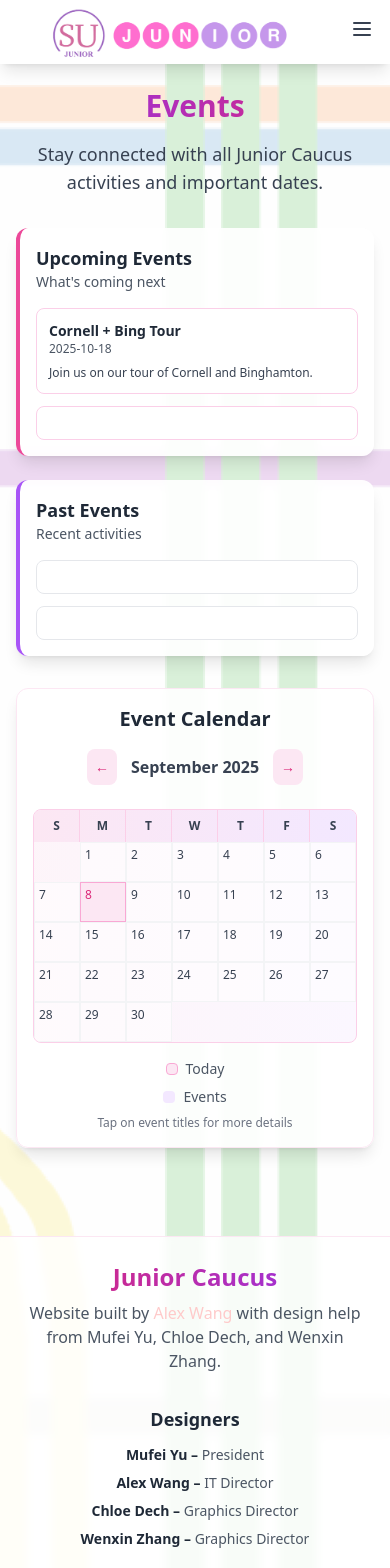
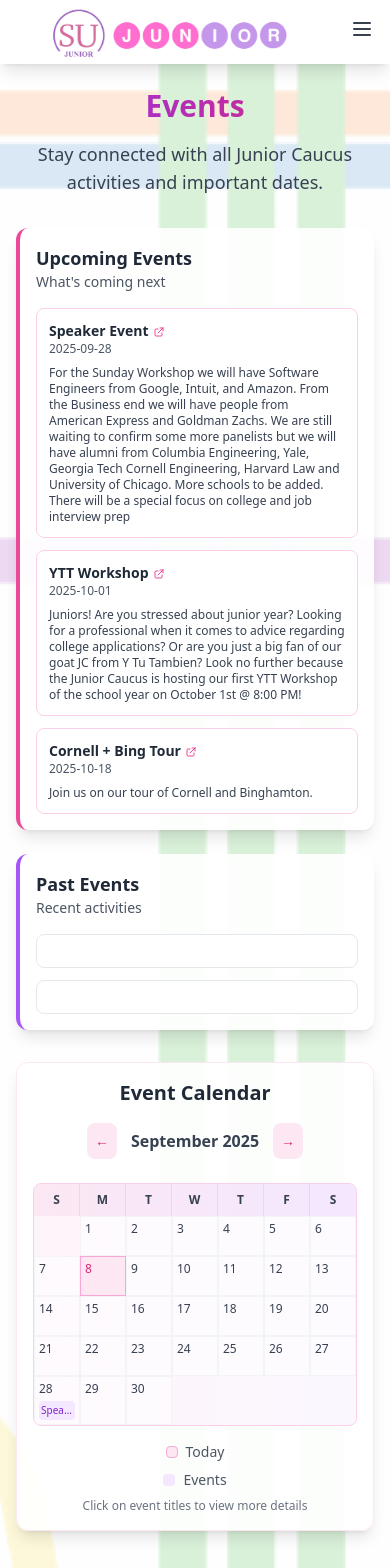
Before and after one commit to alex-wanger/junior_caucus, a React (Vite) app: page /events in a window 390 px wide. Shown: the top 1568 px of the page. Built offline with nearby package versions, Linux system fonts and the light colour scheme.

Commit message:
add events

```diff
--- a/src/pages/EventsPage.jsx
+++ b/src/pages/EventsPage.jsx
@@ -7,11 +7,25 @@ const EventsPage = () => {
 
   const upcomingEvents = [
     {
+      title: "Speaker Event",
+      date: "2025-09-28",
+      description:
+        "For the Sunday Workshop we will have Software Engineers from Google, Intuit, and Amazon. From the Business end we will have people from American Express and Goldman Zachs. We are still waiting to confirm some more panelists but we will have alumni from Columbia Engineering, Yale, Georgia Tech Cornell Engineering, Harvard Law and University of Chicago. More schools to be added. There will be a special focus on college and job interview prep",
+      link: "https://docs.google.com/spreadsheets/d/1NrWs5V7ShNCsOqIRi7vlStpWKlh3_1i7c7zhBYPEZhE/edit?gid=0#gid=0",
+    },
+    {
+      title: "YTT Workshop",
+      date: "2025-10-01",
+      description:
+        "Juniors! Are you stressed about junior year? Looking for a professional when it comes to advice regarding college applications? Or are you just a big fan of our goat JC from Y Tu Tambien? Look no further because the Junior Caucus is hosting our first YTT Workshop of the school year on October 1st @ 8:00 PM!",
+      link: "https://docs.google.com/forms/d/e/1FAIpQLSdbFz9No_iaJU9RUq-djeEDzrK0ZEOr37iBynzrxhB7mDUe7A/viewform?usp=header",
+    },
+    {
       title: "Cornell + Bing Tour",
       date: "2025-10-18",
       description: "Join us on our tour of Cornell and Binghamton.",
+      link: "https://docs.google.com/forms/d/1oLdJawK8RRQwhgkSjOg3_XluVCfNxZoIsG8Msr8N2_Y/viewform?edit_requested=true&fbclid=PAZXh0bgNhZW0CMTEAAaeOFuiISibgxWbJmI3fse1meXco8NEQZZWXJDokrn9mnRJpelRUimKOcJkKdg_aem_O3nBHsWUegFq8lTUwpL0LA",
     },
-    {},
   ];
 
   const pastEvents = [{}, {}];
@@ -39,6 +53,16 @@ const EventsPage = () => {
       newDate.setMonth(prev.getMonth() + direction);
       return newDate;
     });
+  };
+
+  const handleEventClick = (event) => {
+    if (event.link) {
+      if (event.link.startsWith("http") || event.link.startsWith("https")) {
+        window.open(event.link, "_blank");
+      } else {
+        window.location.href = event.link;
+      }
+    }
   };
 
   const monthNames = [
@@ -95,8 +119,15 @@ const EventsPage = () => {
               {events.slice(0, 2).map((event, index) => (
                 <div
                   key={index}
-                  className="text-[10px] sm:text-xs bg-purple-100 text-purple-700 px-0.5 sm:px-1 py-0.5 rounded truncate group-hover:bg-purple-200 transition-colors"
-                  title={`${event.title} - ${event.description}`}
+                  onClick={() => handleEventClick(event)}
+                  className={`text-[10px] sm:text-xs bg-purple-100 text-purple-700 px-0.5 sm:px-1 py-0.5 rounded truncate group-hover:bg-purple-200 transition-colors ${
+                    event.link
+                      ? "cursor-pointer hover:bg-purple-300 hover:text-purple-800"
+                      : ""
+                  }`}
+                  title={`${event.title} - ${event.description}${
+                    event.link ? " (Click to open)" : ""
+                  }`}
                 >
                   {event.title}
                 </div>
@@ -146,10 +177,30 @@ const EventsPage = () => {
                   upcomingEvents.map((event, index) => (
                     <div
                       key={index}
-                      className="bg-white/80 backdrop-blur-sm rounded-lg p-3 sm:p-4 border border-pink-200"
+                      onClick={() => handleEventClick(event)}
+                      className={`bg-white/80 backdrop-blur-sm rounded-lg p-3 sm:p-4 border border-pink-200 transition-all duration-200 ${
+                        event.link
+                          ? "cursor-pointer hover:bg-white hover:shadow-md hover:border-pink-300 hover:scale-[1.02]"
+                          : ""
+                      }`}
                     >
                       <h4 className="font-semibold text-gray-800 text-sm sm:text-base">
                         {event.title}
+                        {event.link && (
+                          <svg
+                            className="inline-block ml-1 w-3 h-3 text-pink-500"
+                            fill="none"
+                            stroke="currentColor"
+                            viewBox="0 0 24 24"
+                          >
+                            <path
+                              strokeLinecap="round"
+                              strokeLinejoin="round"
+                              strokeWidth={2}
+                              d="M10 6H6a2 2 0 00-2 2v10a2 2 0 002 2h10a2 2 0 002-2v-4M14 4h6m0 0v6m0-6L10 14"
+                            />
+                          </svg>
+                        )}
                       </h4>
                       <p className="text-gray-600 text-xs sm:text-sm">
                         {event.date}
@@ -183,10 +234,30 @@ const EventsPage = () => {
                   pastEvents.map((event, index) => (
                     <div
                       key={index}
-                      className="bg-white/70 backdrop-blur-sm rounded-lg p-3 sm:p-4 border border-gray-200"
+                      onClick={() => handleEventClick(event)}
+                      className={`bg-white/70 backdrop-blur-sm rounded-lg p-3 sm:p-4 border border-gray-200 transition-all duration-200 ${
+                        event.link
+                          ? "cursor-pointer hover:bg-white/80 hover:shadow-md hover:border-gray-300"
+                          : ""
+                      }`}
                     >
                       <h4 className="font-semibold text-gray-800 text-sm sm:text-base">
                         {event.title}
+                        {event.link && (
+                          <svg
+                            className="inline-block ml-1 w-3 h-3 text-purple-500"
+                            fill="none"
+                            stroke="currentColor"
+                            viewBox="0 0 24 24"
+                          >
+                            <path
+                              strokeLinecap="round"
+                              strokeLinejoin="round"
+                              strokeWidth={2}
+                              d="M10 6H6a2 2 0 00-2 2v10a2 2 0 002 2h10a2 2 0 002-2v-4M14 4h6m0 0v6m0-6L10 14"
+                            />
+                          </svg>
+                        )}
                       </h4>
                       <p className="text-gray-600 text-xs sm:text-sm">
                         {event.date}
@@ -276,7 +347,7 @@ const EventsPage = () => {
                 </div>
               </div>
               <p className="text-gray-500 text-xs sm:text-sm">
-                Tap on event titles for more details
+                Click on event titles to view more details
               </p>
             </div>
           </div>
```
